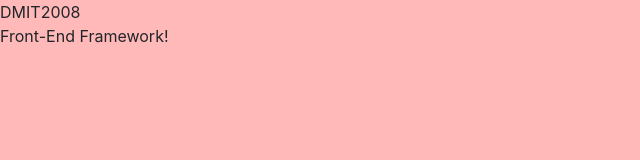
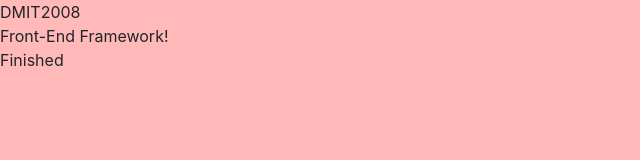
Before and after one commit to kaileysf/front-end-framework, a website built with Parcel: page src/index.html in a window 1280 px wide. Shown: the full height of the page, 0-640 px from the left. Built offline with nearby package versions, Linux system fonts and the light colour scheme.

Commit message:
update app

```diff
--- a/src/index.html
+++ b/src/index.html
@@ -14,6 +14,7 @@
     <header>
         <h1>DMIT2008</h1>
         <p>Front-End Framework!</p>
+        <p>Finished</p>
     </header>
 
 </body>
```
